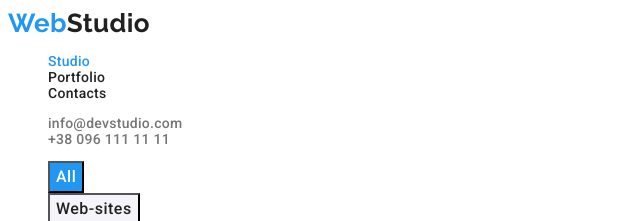
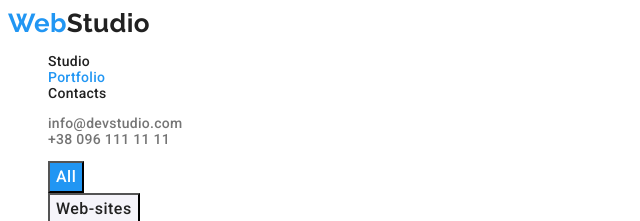
Before and after one commit to BeibaRoman/webStudio, a plain HTML site: page portfolio.html in a window 1280 px wide. Shown: the top 221 px of the page, 0-640 px from the left. Drawn offline with Linux system fonts and the light colour scheme; a web font is replaced by a local one.

Commit message:
add main to the portfolio and set class current for the link portfolio

```diff
--- a/portfolio.html
+++ b/portfolio.html
@@ -18,8 +18,8 @@
     <nav class="header-nav">
       <a class="logo link " href="index.html">Web<span>Studio</span></a>
       <ul class="header-nav-list list">
-        <li class="header-nav-item"><a href="index.html" class="header-nav-link current link ">Studio</a></li>
-        <li class="header-nav-item"><a href="portfolio.html" class="header-nav-link link ">Portfolio</a></li>
+        <li class="header-nav-item"><a href="index.html" class="header-nav-link link ">Studio</a></li>
+        <li class="header-nav-item"><a href="portfolio.html" class="header-nav-link link current">Portfolio</a></li>
         <li class="header-nav-item"><a href="" class="header-nav-link link ">Contacts</a></li>
       </ul>
     </nav>
@@ -34,6 +34,7 @@
     </ul>
 
   </header>
+  <main>
     <section class="project">
       <h1 class="project-title visually-hidden">Examples of work</h1>
       <ul class="project-btn-list list">
@@ -110,6 +111,8 @@
       </ul>
     </section>
 
+  </main>
+
   <footer class="footer">
     <a href="index.html" class="logo link fotter-color">Web<span>Studio</span></a>
     <address class="footer-address">
```
Lines whose indentation alone changed are shown as unchanged.
